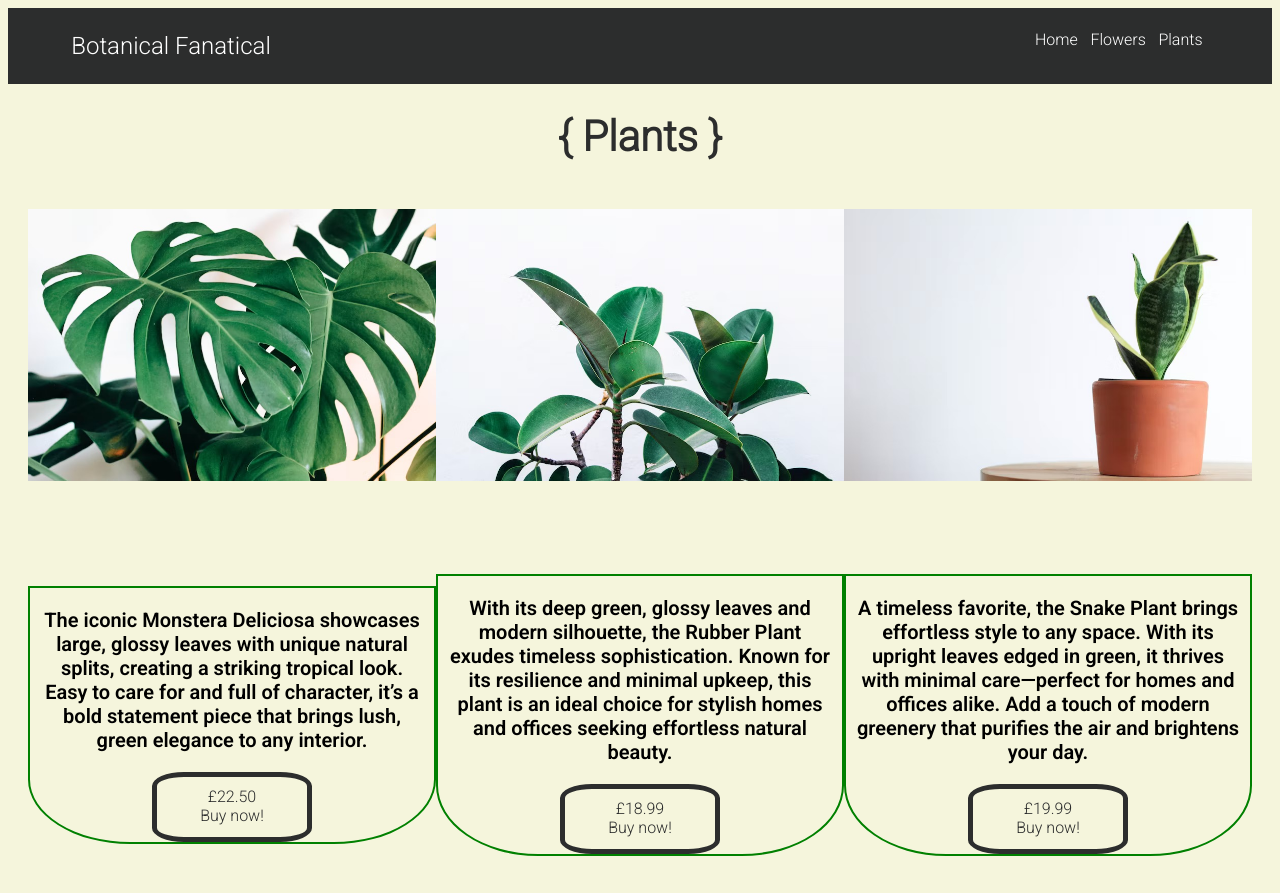
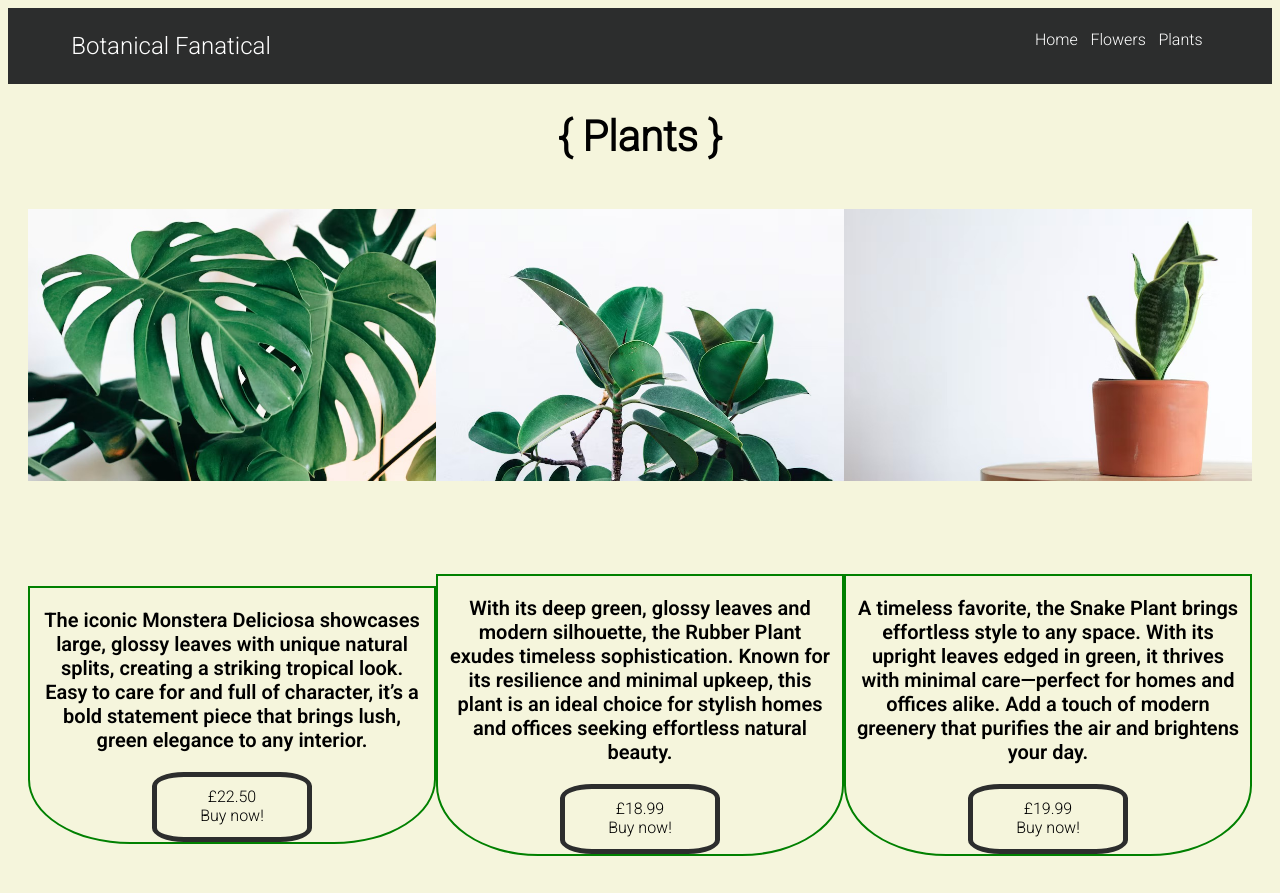
Before and after one commit to M-Yong-C/website-project, a plain HTML site: page plants.html in a window 1280 px wide. Shown: the top 893 px of the page. Drawn offline with Linux system fonts and the light colour scheme.

Commit message:
Add files via upload

```diff
--- a/style.css
+++ b/style.css
@@ -69,7 +69,7 @@ nav {
 h1 {
   text-align: center;
   font-size: 42px;
-  color: #2c2d2d;
+  color: black;
 }
 
 main {
@@ -197,7 +197,7 @@ main {
   text-align: center;
   justify-content: center;
   text-decoration: none;
-  color: #2c2d2d;
+  color: black;
   border-radius: 20%;
 }
 
```
